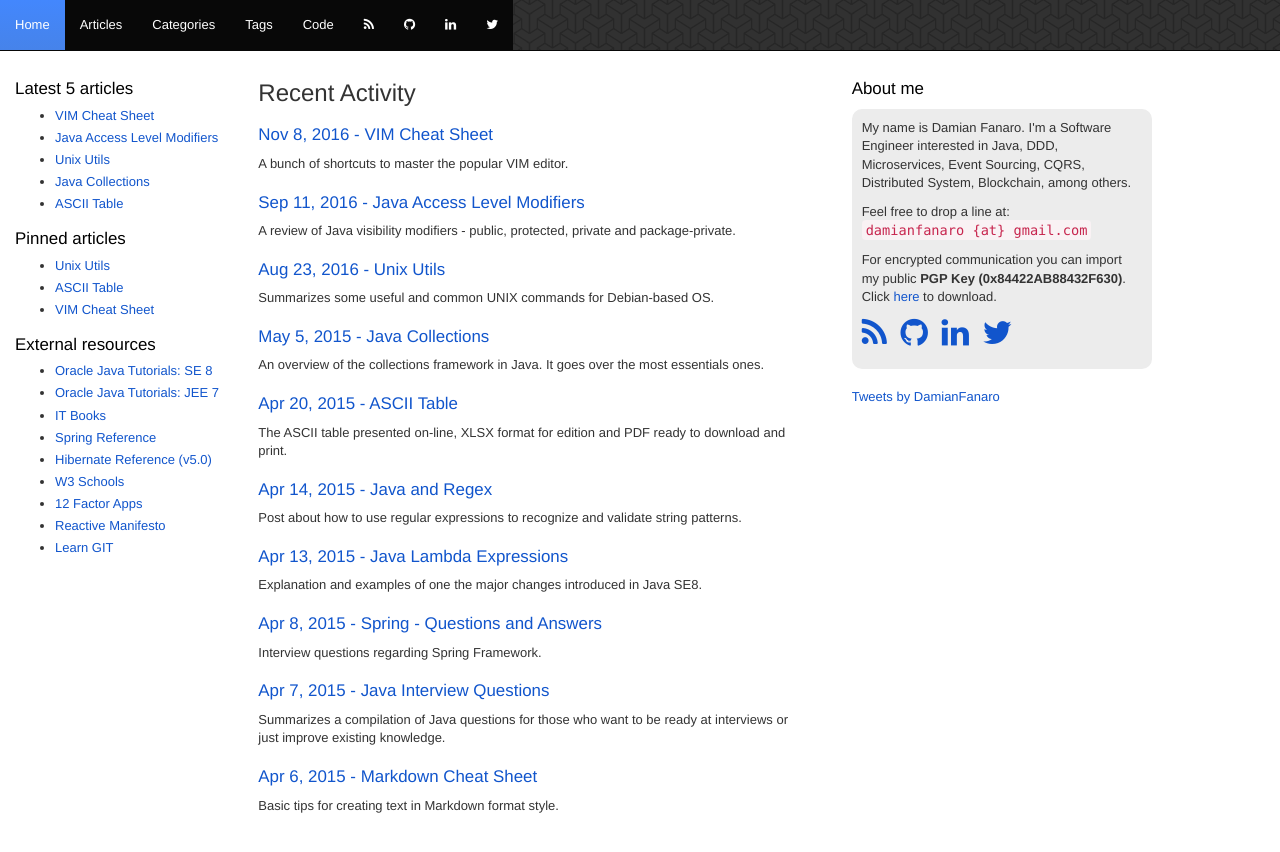
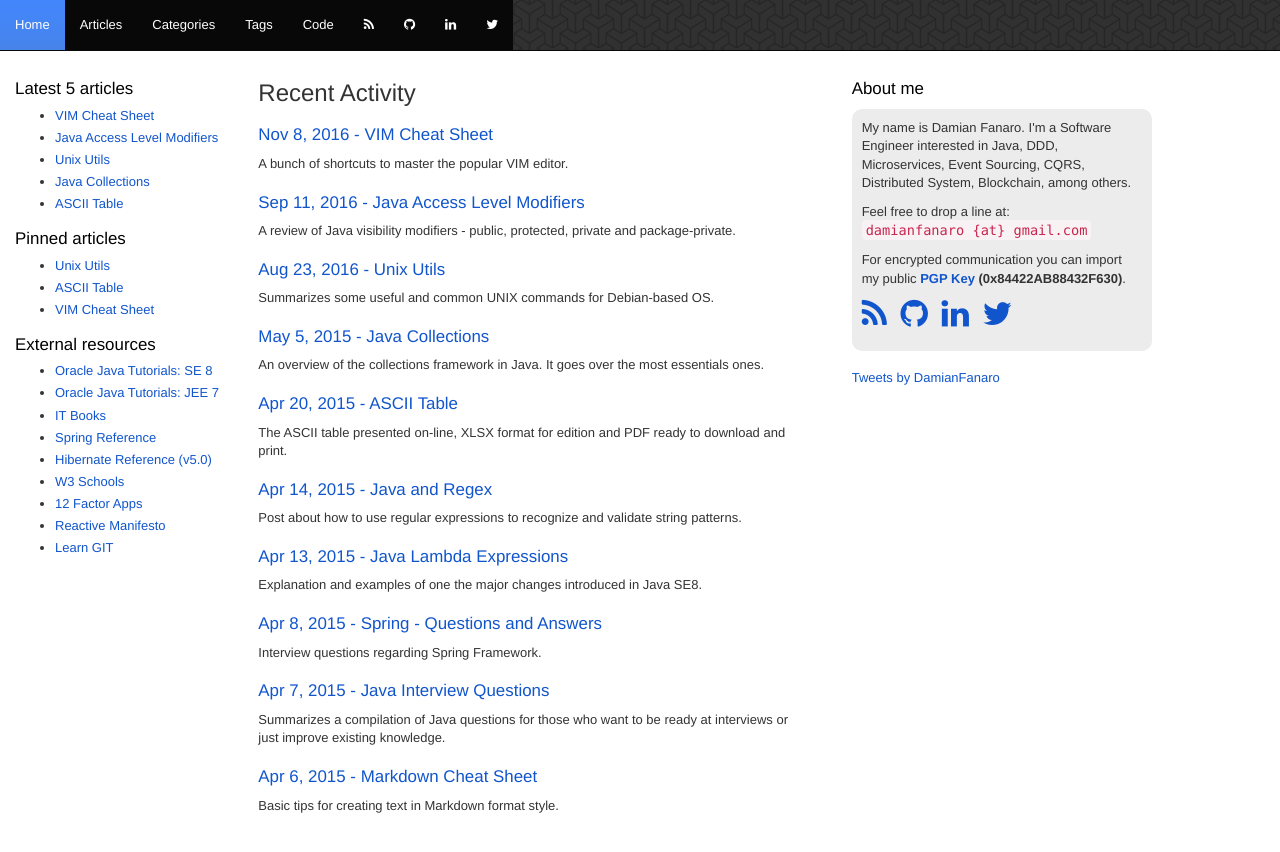
Before and after one commit to damianfanaro/damianfanaro.github.io, a Jekyll site: the page built from index.html, in a window 1280 px wide and 984 px high. Shown: the top 852 px of the window. Built offline with Jekyll 4.4.1, drawn with Linux system fonts in a browser that asks for light colours; nearby versions of some CDN libraries; the list of posts is cut into pages by our own code; comment, search, counter and statistics services are not loaded.

Commit message:
Update sidebar-right.html

```diff
--- a/_includes/sidebar-right.html
+++ b/_includes/sidebar-right.html
@@ -12,8 +12,7 @@
 		<code>damianfanaro {at} gmail.com</code>
 		</p>
 		<p>
-		For encrypted communication you can import my public <b>PGP Key (0x84422AB88432F630)</b>.<br>
-		Click <a href="http://damianfanaro.github.io/DamianFanaroPGP.asc" target="blank">here</a> to download.
+		For encrypted communication you can import my public <b><a href="http://damianfanaro.github.io/DamianFanaroPGP.asc" target="blank">PGP Key</a> (0x84422AB88432F630)</b>.<br>
 		</p>
 		<p>
 		<a href="{{ site.baseurl }}/feed.xml" target="blank"><i class="fa fa-rss" style="font-size: xx-large; padding-right: 10px;"></i></a>
```
